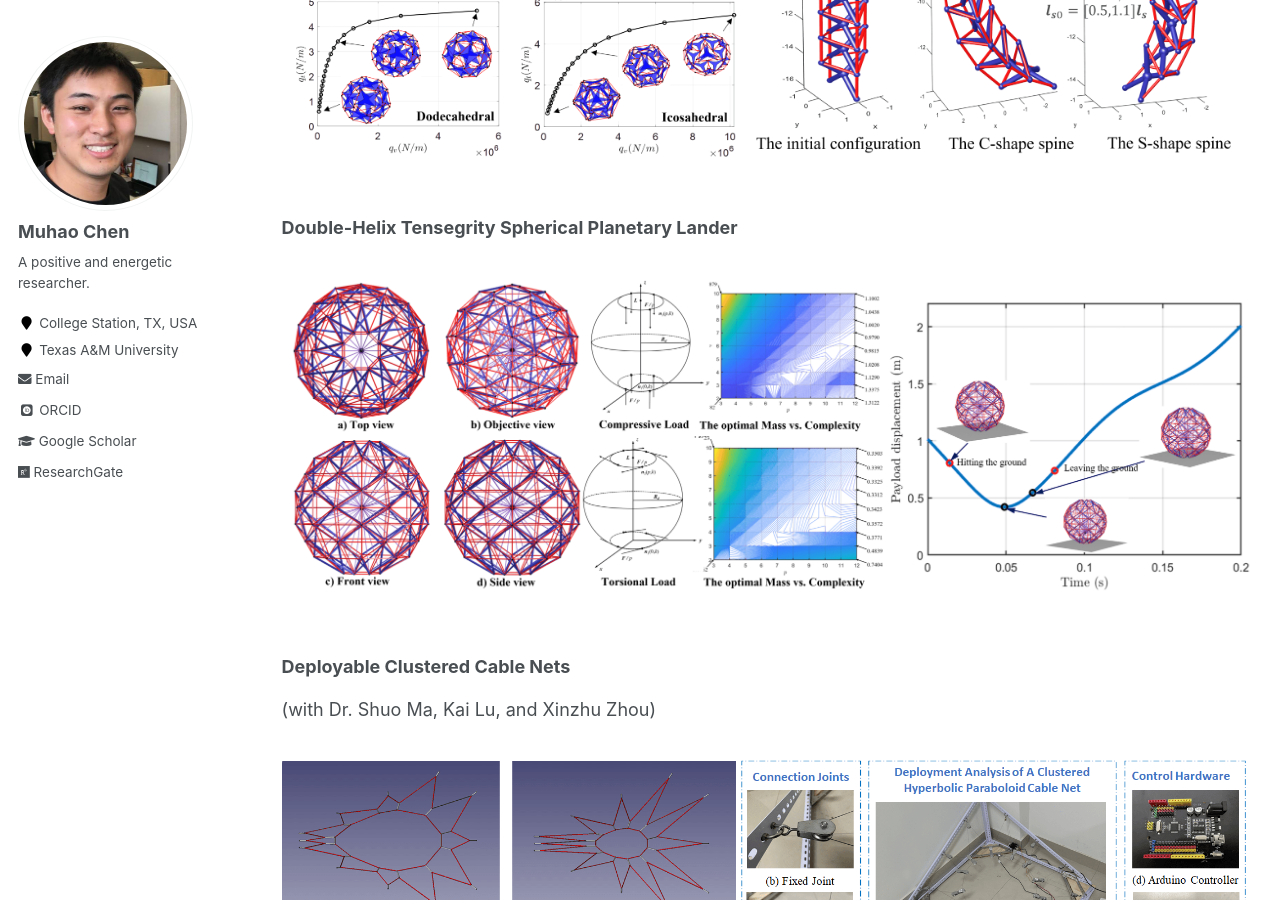
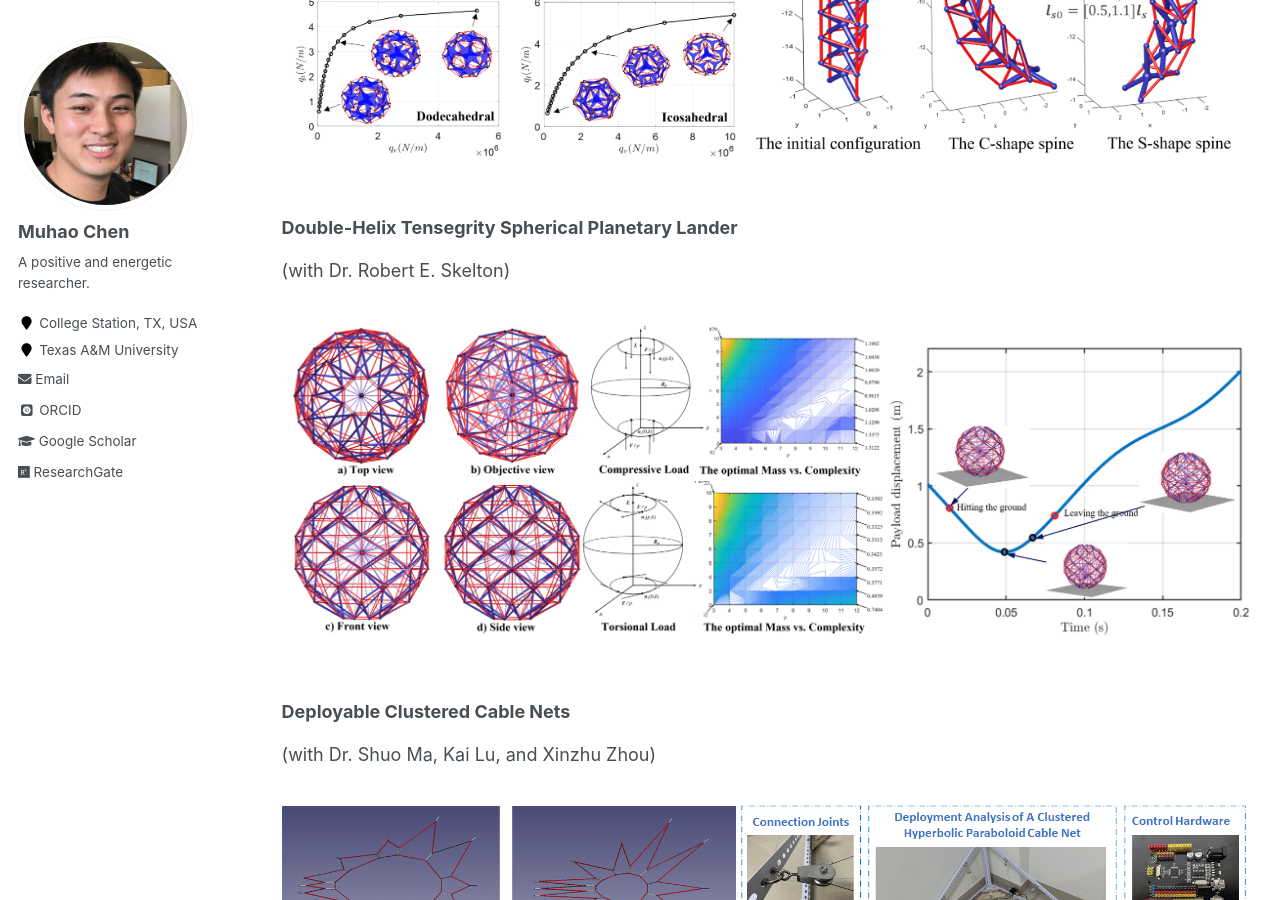
Before and after one commit to Muhao-Chen/muhao-chen.github.io, a Jekyll site: the page built from _pages/research.md, in a window 1280 px wide and 900 px high, scrolled down 4788 px. Built offline with Jekyll 4.4.1, drawn with Linux system fonts in a browser that asks for light colours; some web fonts are replaced.

Commit message:
Update research.md

```diff
--- a/_pages/research.md
+++ b/_pages/research.md
@@ -129,6 +129,7 @@ We would also like to develop and offer more and more software and tools to help
 <figure><img src="{{ site.url }}/images/rffi/BallSpine.png" width="800"/></figure>
 
 ### Double-Helix Tensegrity Spherical Planetary Lander
+(with Dr. Robert E. Skelton)
 
 <figure><img src="{{ site.url }}/images/rffi/lander.png" width="800"/></figure>
 
```
